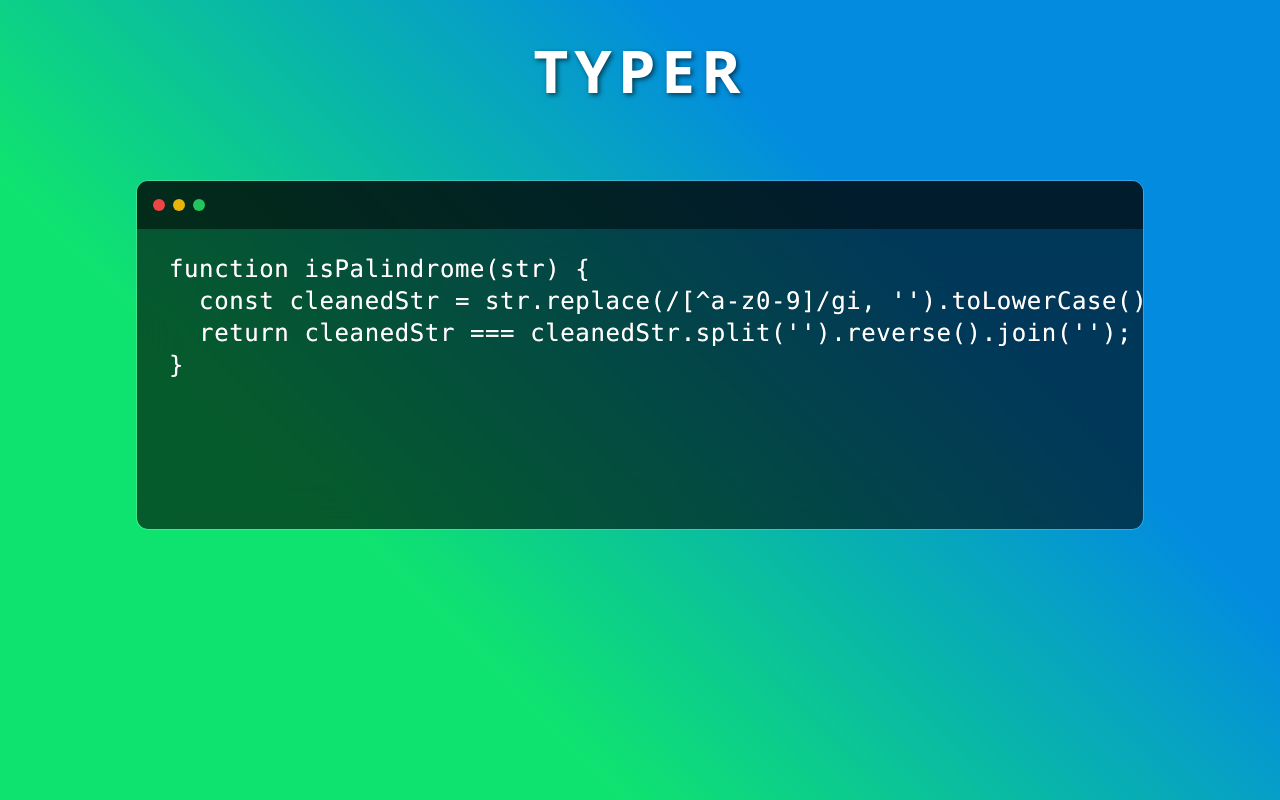
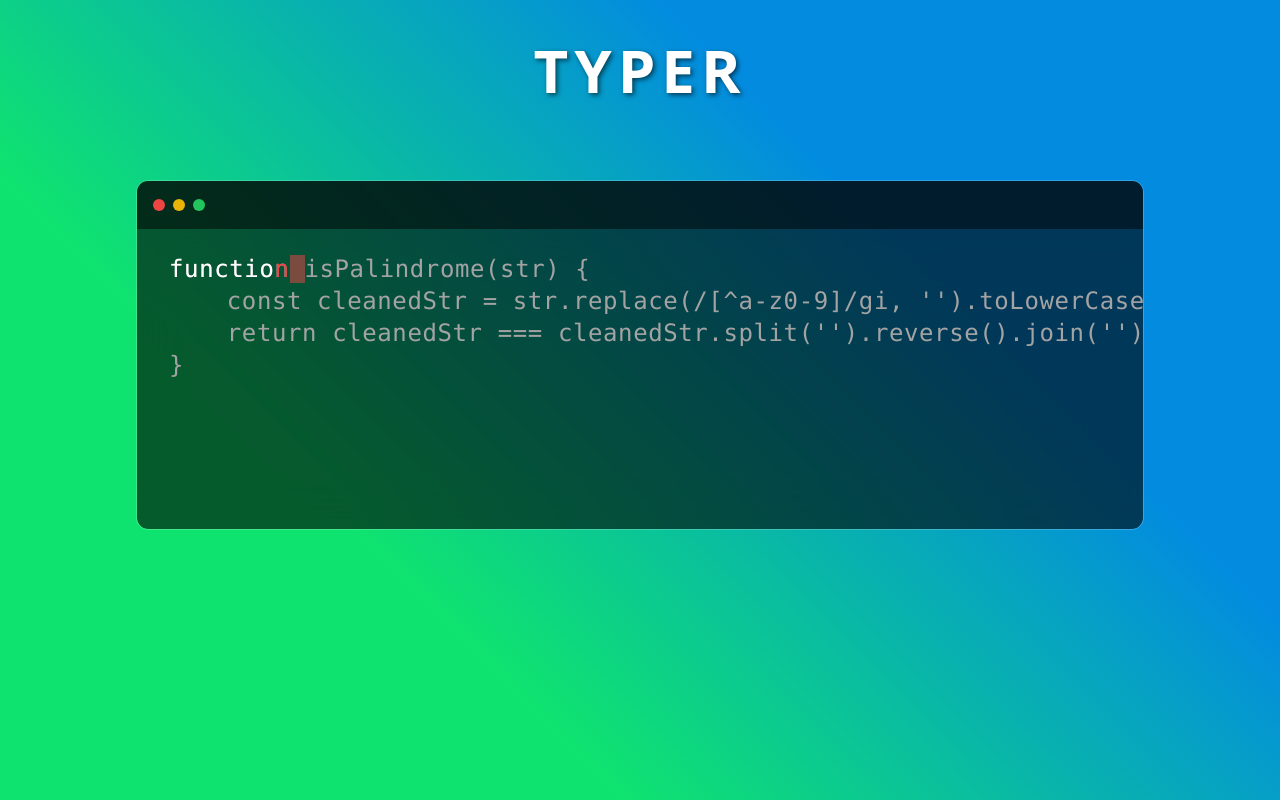
Before and after one commit to juniorencode/typer, a React (Vite) app: page / in a window 1280 px wide. Built offline with nearby package versions, Linux system fonts and the light colour scheme.

Commit message:
feat: character component

```diff
--- a/package.json
+++ b/package.json
@@ -19,12 +19,15 @@
     "@types/react-dom": "^18.3.5",
     "@vitejs/plugin-react": "^4.3.4",
     "autoprefixer": "^10.4.20",
+    "clsx": "^2.1.1",
     "eslint": "^9.17.0",
     "eslint-plugin-react": "^7.37.2",
     "eslint-plugin-react-hooks": "^5.0.0",
     "eslint-plugin-react-refresh": "^0.4.16",
     "globals": "^15.14.0",
     "postcss": "^8.5.1",
+    "prop-types": "^15.8.1",
+    "tailwind-merge": "^2.6.0",
     "tailwindcss": "^3.4.17",
     "vite": "^6.0.5"
   }
--- a/src/App.jsx
+++ b/src/App.jsx
@@ -1,12 +1,16 @@
-import { useEffect } from 'react';
-import { useState } from 'react';
+import PropTypes from 'prop-types';
+import { useEffect, useState } from 'react';
+import { cn } from './utilities/styles.utilities';
 
 const App = () => {
-  const [code, setCode] = useState(`function isPalindrome(str) {
-  const cleanedStr = str.replace(/[^a-z0-9]/gi, '').toLowerCase();
-  return cleanedStr === cleanedStr.split('').reverse().join('');
-}
-`);
+  const code = `function isPalindrome(str) {\n\tconst cleanedStr = str.replace(/[^a-z0-9]/gi, '').toLowerCase();\n\treturn cleanedStr === cleanedStr.split('').reverse().join('');\n}
+`;
+  const [typed, setTyped] = useState('');
+  const typedCharacters = typed.split('');
+
+  useEffect(() => {
+    setTyped('functioaa');
+  }, []);
 
   return (
     <div className="flex flex-col items-center max-w-screen-lg mx-auto">
@@ -27,7 +31,13 @@ const App = () => {
               {code}
             </pre>
             <pre className="absolute text-2xl tracking-wide leading-8 text-white">
-              {code}
+              {typedCharacters.map((char, index) => (
+                <Character
+                  key={`${char}_${index}`}
+                  actual={char}
+                  expected={code[index]}
+                />
+              ))}
             </pre>
           </div>
         </div>
@@ -36,4 +46,26 @@ const App = () => {
   );
 };
 
+const Character = ({ actual, expected }) => {
+  const isCorrect = actual === expected;
+  const isWhiteSpace = expected === ' ';
+
+  return (
+    <span
+      className={cn({
+        'text-red-500': !isCorrect && !isWhiteSpace,
+        'text-white': isCorrect && !isWhiteSpace,
+        'bg-red-500/50': !isCorrect && isWhiteSpace
+      })}
+    >
+      {expected}
+    </span>
+  );
+};
+
+Character.propTypes = {
+  actual: PropTypes.string.isRequired,
+  expected: PropTypes.string.isRequired
+};
+
 export default App;
--- /dev/null
+++ b/src/utilities/styles.utilities.js
@@ -0,0 +1,4 @@
+import { clsx } from 'clsx';
+import { twMerge } from 'tailwind-merge';
+
+export const cn = (...args) => twMerge(clsx(args));
```
Also changed, not shown: 1 other file (tests, documents, lock files or other folders).
